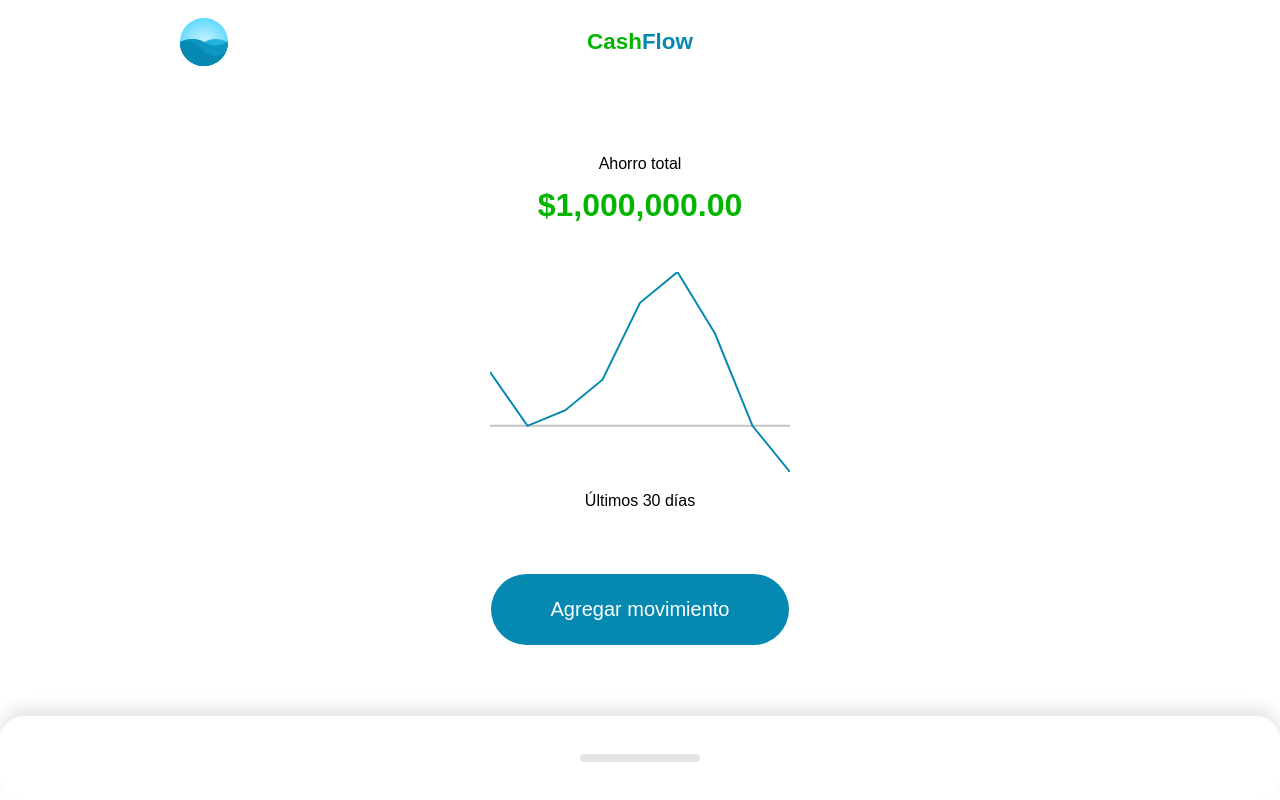
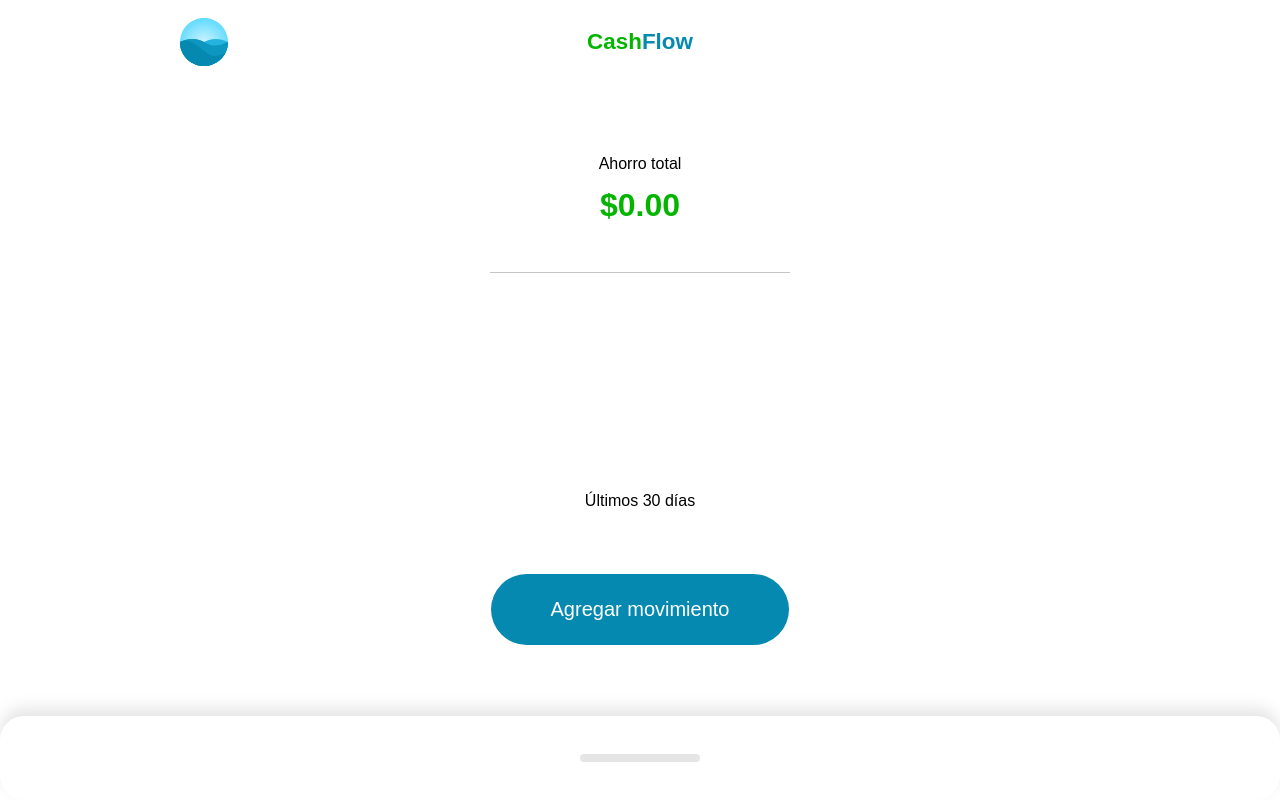
Before and after one commit to platzi/practico-vue, a Vue app: page / in a window 1280 px wide. Built offline with nearby package versions, Linux system fonts and the light colour scheme.

Commit message:
Persistence

```diff
--- a/src/components/Action.vue
+++ b/src/components/Action.vue
@@ -54,6 +54,10 @@
     time: new Date(),
     id: new Date(),
   });
+  title.value = "";
+  description.value = "";
+  amount.value = 0;
+  movementType.value = "Ingreso";
 };
 </script>
 
--- a/src/components/Home.vue
+++ b/src/components/Home.vue
@@ -7,7 +7,7 @@
       <Resume
         :total-label="'Ahorro total'"
         :label="label"
-        :total-amount="1000000"
+        :total-amount="totalAmount"
         :amount="amount"
       >
         <template #graphic>
@@ -48,78 +48,7 @@
     return {
       label: null,
       amount: null,
-      movements: [
-        {
-          id: 0,
-          title: "Movimiento 1",
-          description: "Lorem ipsum dolor sit amet",
-          amount: 100,
-          time: new Date("02-01-2022"),
-        },
-        {
-          id: 1,
-          title: "Movimiento 2",
-          description: "Lorem ipsum dolor sit amet",
-          amount: 200,
-          time: new Date("02-01-2022"),
-        },
-        {
-          id: 2,
-          title: "Movimiento 3",
-          description: "Lorem ipsum dolor sit amet",
-          amount: 500,
-          time: new Date("02-01-2022"),
-        },
-        {
-          id: 3,
-          title: "Movimiento 4",
-          description: "Lorem ipsum dolor sit amet",
-          amount: 200,
-          time: new Date("02-01-2022"),
-        },
-        {
-          id: 4,
-          title: "Movimiento 5",
-          description: "Lorem ipsum dolor sit amet",
-          amount: -400,
-          time: new Date("02-01-2022"),
-        },
-        {
-          id: 5,
-          title: "Movimiento 6",
-          description: "Lorem ipsum dolor sit amet",
-          amount: -600,
-          time: new Date("02-01-2022"),
-        },
-        {
-          id: 6,
-          title: "Movimiento 7",
-          description: "Lorem ipsum dolor sit amet",
-          amount: -300,
-          time: new Date("02-01-2022"),
-        },
-        {
-          id: 7,
-          title: "Movimiento 8",
-          description: "Lorem ipsum dolor sit amet",
-          amount: 100,
-          time: new Date("02-01-2022"),
-        },
-        {
-          id: 8,
-          title: "Movimiento 9",
-          description: "Lorem ipsum dolor sit amet",
-          amount: 300,
-          time: new Date("01-01-2022"),
-        },
-        {
-          id: 9,
-          title: "Movimiento 10",
-          description: "Lorem ipsum dolor sit amet",
-          amount: 500,
-          time: new Date("01-01-2022"),
-        },
-      ],
+      movements: [],
     };
   },
   computed: {
@@ -140,15 +69,35 @@
           return suma + movement
         }, 0);
       });
+    },
+    totalAmount() {
+      return this.movements.reduce((suma, m) => {
+        return suma + m.amount;
+      }, 0);
+    }
+  },
+  mounted() {
+    const movements = JSON.parse(localStorage.getItem("movements"));
+    console.log(movements);
+
+    if (Array.isArray(movements)) {
+      this.movements = movements.map(m => {
+        return { ...m, time: new Date(m.time) };
+      });
     }
   },
   methods: {
     create(movement) {
       this.movements.push(movement);
+      this.save();
     },
     remove(id) {
       const index = this.movements.findIndex(m => m.id === id);
       this.movements.splice(index, 1);
+      this.save();
+    },
+    save() {
+      localStorage.setItem("movements", JSON.stringify(this.movements));
     }
   }
 };
```
